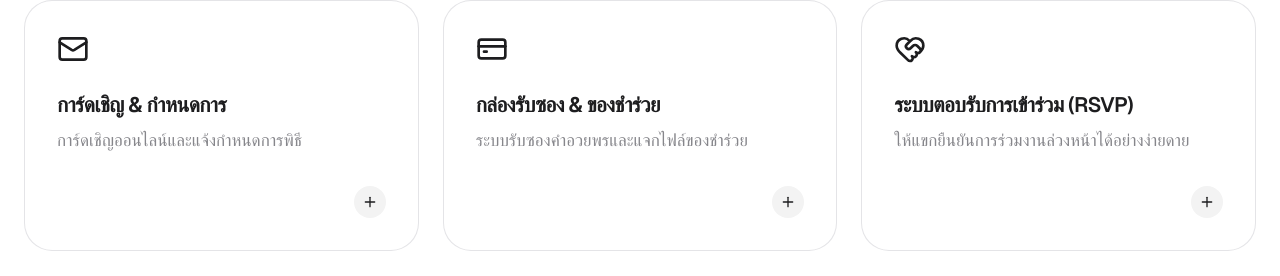
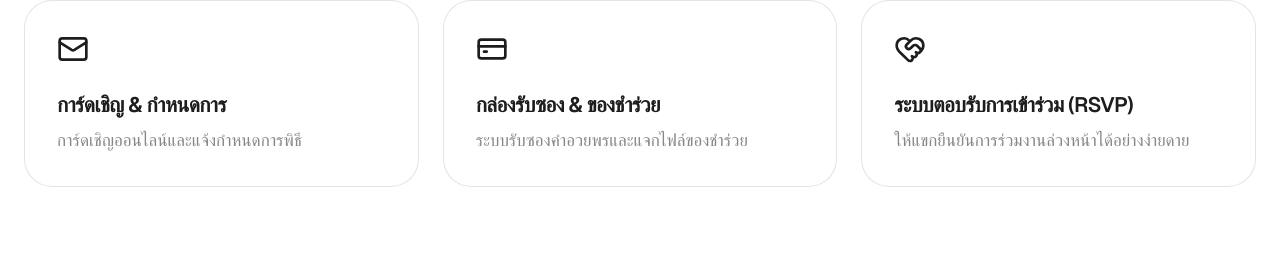
Before and after one commit to olelemon-wq/ForeverProject-, a Next.js app: page / in a window 1280 px wide. Shown: the part 2775-3051 px from the top of the page. Built offline with nearby package versions, Linux system fonts and the light colour scheme; a web font is replaced by a local one.

Commit message:
ux: remove unclickable plus buttons from marketing page sub-feature cards

```diff
--- a/app/(marketing)/page.tsx
+++ b/app/(marketing)/page.tsx
@@ -289,10 +289,7 @@ export default function MarketingHome() {
                   <Mail className="w-8 h-8 text-[#1D1D1F]" />
                 </div>
                 <h3 className="font-semibold text-[21px] mb-2 text-[#1D1D1F] tracking-tight">{t.inviteTitle}</h3>
-                <p className="font-medium text-[17px] text-[#86868B] mb-8 flex-grow">{t.inviteDesc}</p>
-                <div className="mt-auto self-end h-8 w-8 rounded-full bg-[#1D1D1F]/5 flex items-center justify-center text-[#1D1D1F] group-hover:bg-[#1D1D1F] group-hover:text-[#FFFFFF] transition-colors">
-                  <Plus className="w-4 h-4" />
-                </div>
+                <p className="font-medium text-[17px] text-[#86868B] flex-grow">{t.inviteDesc}</p>
               </div>
 
               <div className="bg-[#FFFFFF] rounded-[28px] overflow-hidden p-8 transition-all duration-300 ease-in-out hover:scale-[1.02] hover:shadow-[0_12px_32px_rgba(0,0,0,0.08)] relative flex flex-col h-full group cursor-pointer border border-stone-200/60">
@@ -300,10 +297,7 @@ export default function MarketingHome() {
                   <CreditCard className="w-8 h-8 text-[#1D1D1F]" />
                 </div>
                 <h3 className="font-semibold text-[21px] mb-2 text-[#1D1D1F] tracking-tight">{t.giftTitle}</h3>
-                <p className="font-medium text-[17px] text-[#86868B] mb-8 flex-grow">{t.giftDesc}</p>
-                <div className="mt-auto self-end h-8 w-8 rounded-full bg-[#1D1D1F]/5 flex items-center justify-center text-[#1D1D1F] group-hover:bg-[#1D1D1F] group-hover:text-[#FFFFFF] transition-colors">
-                  <Plus className="w-4 h-4" />
-                </div>
+                <p className="font-medium text-[17px] text-[#86868B] flex-grow">{t.giftDesc}</p>
               </div>
 
               <div className="bg-[#FFFFFF] rounded-[28px] overflow-hidden p-8 transition-all duration-300 ease-in-out hover:scale-[1.02] hover:shadow-[0_12px_32px_rgba(0,0,0,0.08)] relative flex flex-col h-full group cursor-pointer border border-stone-200/60">
@@ -311,10 +305,7 @@ export default function MarketingHome() {
                   <HeartHandshake className="w-8 h-8 text-[#1D1D1F]" />
                 </div>
                 <h3 className="font-semibold text-[21px] mb-2 text-[#1D1D1F] tracking-tight">{t.rsvpTitle}</h3>
-                <p className="font-medium text-[17px] text-[#86868B] mb-8 flex-grow">{t.rsvpDesc}</p>
-                <div className="mt-auto self-end h-8 w-8 rounded-full bg-[#1D1D1F]/5 flex items-center justify-center text-[#1D1D1F] group-hover:bg-[#1D1D1F] group-hover:text-[#FFFFFF] transition-colors">
-                  <Plus className="w-4 h-4" />
-                </div>
+                <p className="font-medium text-[17px] text-[#86868B] flex-grow">{t.rsvpDesc}</p>
               </div>
 
             </div>
@@ -437,10 +428,7 @@ export default function MarketingHome() {
                   <FileEdit className="w-8 h-8 text-[#1D1D1F]" />
                 </div>
                 <h3 className="font-semibold text-[21px] mb-2 text-[#1D1D1F] tracking-tight">{t.guestbookTitle}</h3>
-                <p className="font-medium text-[15px] text-[#86868B] mb-8 flex-grow leading-relaxed">{t.guestbookDesc}</p>
-                <div className="mt-auto self-end h-8 w-8 rounded-full bg-[#1D1D1F]/5 flex items-center justify-center text-[#1D1D1F] group-hover:bg-[#1D1D1F] group-hover:text-[#FFFFFF] transition-colors">
-                  <Plus className="w-4 h-4" />
-                </div>
+                <p className="font-medium text-[15px] text-[#86868B] flex-grow leading-relaxed">{t.guestbookDesc}</p>
               </div>
 
               <div className="bg-[#F5F5F7] rounded-[28px] overflow-hidden p-8 transition-all duration-300 ease-in-out hover:scale-[1.02] hover:shadow-[0_12px_32px_rgba(0,0,0,0.08)] relative flex flex-col h-full group cursor-pointer">
@@ -455,10 +443,7 @@ export default function MarketingHome() {
                   <Book className="w-8 h-8 text-[#1D1D1F]" />
                 </div>
                 <h3 className="font-semibold text-[21px] mb-2 text-[#1D1D1F] tracking-tight">{t.diaryTitle}</h3>
-                <p className="font-medium text-[15px] text-[#86868B] mb-8 flex-grow leading-relaxed">{t.diaryDesc}</p>
-                <div className="mt-auto self-end h-8 w-8 rounded-full bg-[#1D1D1F]/5 flex items-center justify-center text-[#1D1D1F] group-hover:bg-[#1D1D1F] group-hover:text-[#FFFFFF] transition-colors">
-                  <Plus className="w-4 h-4" />
-                </div>
+                <p className="font-medium text-[15px] text-[#86868B] flex-grow leading-relaxed">{t.diaryDesc}</p>
               </div>
 
               <div className="bg-[#F5F5F7] rounded-[28px] overflow-hidden p-8 transition-all duration-300 ease-in-out hover:scale-[1.02] hover:shadow-[0_12px_32px_rgba(0,0,0,0.08)] relative flex flex-col h-full group cursor-pointer">
@@ -473,10 +458,7 @@ export default function MarketingHome() {
                   <PawPrint className="w-8 h-8 text-[#1D1D1F]" />
                 </div>
                 <h3 className="font-semibold text-[21px] mb-2 text-[#1D1D1F] tracking-tight">{t.galleryTitle}</h3>
-                <p className="font-medium text-[15px] text-[#86868B] mb-8 flex-grow leading-relaxed">{t.galleryDesc}</p>
-                <div className="mt-auto self-end h-8 w-8 rounded-full bg-[#1D1D1F]/5 flex items-center justify-center text-[#1D1D1F] group-hover:bg-[#1D1D1F] group-hover:text-[#FFFFFF] transition-colors">
-                  <Plus className="w-4 h-4" />
-                </div>
+                <p className="font-medium text-[15px] text-[#86868B] flex-grow leading-relaxed">{t.galleryDesc}</p>
               </div>
 
             </div>
```
